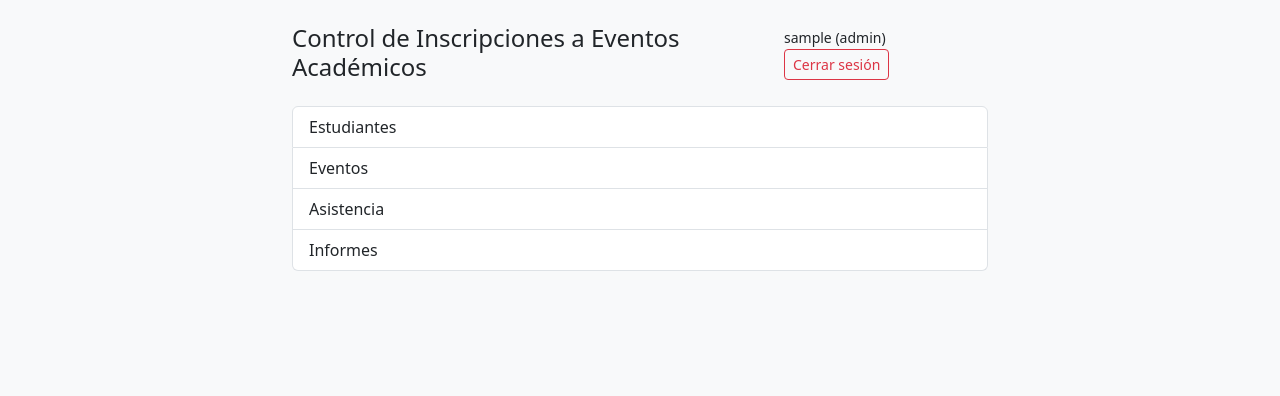
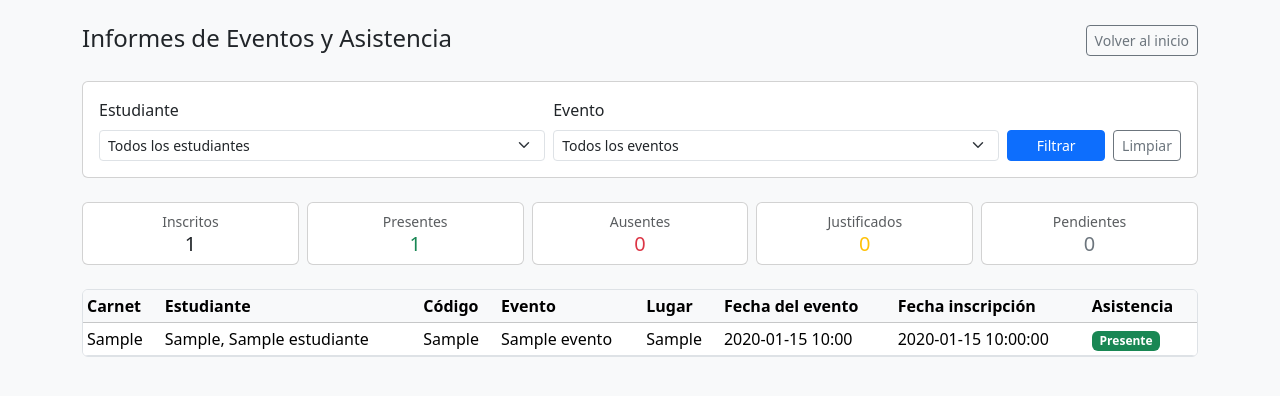
Before and after one commit to ralex1945/parcial, a PHP site: page /informes/index.php in a window 1280 px wide. Shown: the top 396 px of the page. Run offline with PHP 8.4, Linux system fonts and the light colour scheme; the visitor is signed in with stand-in values (Sample User, id 1); tables that the repository leaves empty hold one stand-in row (values such as "Sample post").

Commit message:
Configurar entorno local, proteger modulos y completar auth, asistencia e informes

```diff
--- a/auth/login.php
+++ b/auth/login.php
@@ -83,7 +83,7 @@ unset($_SESSION['auth_error'], $_SESSION['auth_ok']);
             <input type="hidden" name="opcion" value="login">
 
             <button type="submit">Ingresar</button>
-            <button type="button" style="margin-top: 10px; background: #6c757d;">Registrarse</button>
+            <button type="button" style="margin-top: 10px; background: #6c757d;" onclick="window.location.href='registro.php'">Registrarse</button>
         </form>
 
         <p><a href="../index.php">Volver al inicio</a></p>
--- /dev/null
+++ b/config/config.php
@@ -0,0 +1,11 @@
+<?php
+if (!defined('DB_HOST')) {
+    define('DB_HOST', 'localhost');
+    define('DB_NAME', 'eventos_academicos');
+    define('DB_USER', 'root');
+    define('DB_PASS', '');
+    define('DB_CHARSET', 'utf8mb4');
+    define('APP_TIMEZONE', 'America/El_Salvador');
+}
+
+date_default_timezone_set(APP_TIMEZONE);
--- a/config/db.php
+++ b/config/db.php
@@ -1,14 +1,16 @@
 <?php
-$host = 'localhost';
-$db   = 'eventos_academicos';
-$user = 'root';
-$pass = '';
+require_once __DIR__ . '/config.php';
 
 try {
-    $pdo = new PDO("mysql:host=$host;dbname=$db;charset=utf8mb4", $user, $pass, [
-        PDO::ATTR_ERRMODE => PDO::ERRMODE_EXCEPTION,
-        PDO::ATTR_DEFAULT_FETCH_MODE => PDO::FETCH_ASSOC,
-    ]);
+    $pdo = new PDO(
+        'mysql:host=' . DB_HOST . ';dbname=' . DB_NAME . ';charset=' . DB_CHARSET,
+        DB_USER,
+        DB_PASS,
+        [
+            PDO::ATTR_ERRMODE => PDO::ERRMODE_EXCEPTION,
+            PDO::ATTR_DEFAULT_FETCH_MODE => PDO::FETCH_ASSOC,
+        ]
+    );
 } catch (PDOException $e) {
     die('Error de conexión: ' . $e->getMessage());
 }
--- a/estudiantes/DAORegistroEstudiante.php
+++ b/estudiantes/DAORegistroEstudiante.php
@@ -1,4 +1,5 @@
 <?php
+require_once __DIR__ . '/../config/auth.php';
 header('Content-Type: application/json; charset=utf-8');
 
 function responder($codigo, $datos)
@@ -6,6 +7,10 @@ function responder($codigo, $datos)
     http_response_code($codigo);
     echo json_encode($datos, JSON_UNESCAPED_UNICODE);
     exit;
+}
+
+if (!esAdmin()) {
+    responder(403, ['ok' => false, 'mensaje' => 'No tienes permiso para registrar estudiantes.']);
 }
 
 function largoTexto($texto)
--- a/estudiantes/index.php
+++ b/estudiantes/index.php
@@ -1,3 +1,7 @@
+<?php
+require_once __DIR__ . '/../config/auth.php';
+requerirRol(['admin']);
+?>
 <!doctype html>
 <html lang="es">
 <head>
--- /dev/null
+++ b/eventos/index.php
@@ -0,0 +1,2 @@
+<?php
+require_once __DIR__ . '/eventos.php';
--- /dev/null
+++ b/informes/index.php
@@ -0,0 +1,243 @@
+<?php
+require_once __DIR__ . '/../config/auth.php';
+require_once __DIR__ . '/../config/db.php';
+
+requerirRol(['admin', 'estudiante']);
+
+$esAdmin = esAdmin();
+$estudianteActual = null;
+$registros = [];
+
+if ($esAdmin) {
+    $filtroEstudiante = isset($_GET['id_estudiante']) && ctype_digit($_GET['id_estudiante']) ? (int)$_GET['id_estudiante'] : 0;
+    $filtroEvento = isset($_GET['id_evento']) && ctype_digit($_GET['id_evento']) ? (int)$_GET['id_evento'] : 0;
+
+    $estudiantes = $pdo->query(
+        'SELECT id_estudiante, carnet, nombre, apellido FROM estudiante ORDER BY apellido, nombre'
+    )->fetchAll();
+
+    $eventos = $pdo->query(
+        'SELECT id_evento, codigo, nombre, fecha FROM evento ORDER BY fecha DESC, nombre'
+    )->fetchAll();
+
+    $sql = 'SELECT e.carnet, e.nombre AS est_nombre, e.apellido AS est_apellido,
+                   ev.codigo, ev.nombre AS ev_nombre, ev.lugar, ev.fecha AS ev_fecha, ev.hora AS ev_hora,
+                   i.fecha_inscripcion, a.estado AS asistencia_estado, a.fecha AS asistencia_fecha
+            FROM inscripcion i
+            INNER JOIN estudiante e ON e.id_estudiante = i.id_estudiante
+            INNER JOIN evento ev ON ev.id_evento = i.id_evento
+            LEFT JOIN asistencia a ON a.id_inscripcion = i.id_inscripcion
+            WHERE 1=1';
+    $params = [];
+
+    if ($filtroEstudiante > 0) {
+        $sql .= ' AND i.id_estudiante = ?';
+        $params[] = $filtroEstudiante;
+    }
+    if ($filtroEvento > 0) {
+        $sql .= ' AND i.id_evento = ?';
+        $params[] = $filtroEvento;
+    }
+
+    $sql .= ' ORDER BY ev.fecha DESC, ev.hora DESC, e.apellido, e.nombre';
+
+    $stmt = $pdo->prepare($sql);
+    $stmt->execute($params);
+    $registros = $stmt->fetchAll();
+} else {
+    $stmtEst = $pdo->prepare(
+        'SELECT id_estudiante, carnet, nombre, apellido
+         FROM estudiante
+         WHERE id_usuario = ?'
+    );
+    $stmtEst->execute([$_SESSION['id_usuario']]);
+    $estudianteActual = $stmtEst->fetch() ?: null;
+
+    if ($estudianteActual !== null) {
+        $stmt = $pdo->prepare(
+            'SELECT ev.codigo, ev.nombre AS ev_nombre, ev.lugar, ev.fecha AS ev_fecha, ev.hora AS ev_hora,
+                    i.fecha_inscripcion, a.estado AS asistencia_estado, a.fecha AS asistencia_fecha
+             FROM inscripcion i
+             INNER JOIN evento ev ON ev.id_evento = i.id_evento
+             LEFT JOIN asistencia a ON a.id_inscripcion = i.id_inscripcion
+             WHERE i.id_estudiante = ?
+             ORDER BY ev.fecha DESC, ev.hora DESC'
+        );
+        $stmt->execute([$estudianteActual['id_estudiante']]);
+        $registros = $stmt->fetchAll();
+    }
+}
+
+$totales = [
+    'total' => count($registros),
+    'presente' => 0,
+    'ausente' => 0,
+    'justificado' => 0,
+    'pendiente' => 0,
+];
+
+foreach ($registros as $fila) {
+    $estado = $fila['asistencia_estado'] ?? null;
+    if ($estado !== null && isset($totales[$estado])) {
+        $totales[$estado]++;
+    } else {
+        $totales['pendiente']++;
+    }
+}
+
+function badgeAsistencia(?string $estado): string
+{
+    return match ($estado) {
+        'presente' => '<span class="badge bg-success">Presente</span>',
+        'ausente' => '<span class="badge bg-danger">Ausente</span>',
+        'justificado' => '<span class="badge bg-warning text-dark">Justificado</span>',
+        default => '<span class="badge bg-secondary">Pendiente</span>',
+    };
+}
+?>
+<!DOCTYPE html>
+<html lang="es">
+<head>
+    <meta charset="UTF-8">
+    <meta name="viewport" content="width=device-width, initial-scale=1.0">
+    <title><?= $esAdmin ? 'Informes de Eventos y Asistencia' : 'Mis eventos y asistencia' ?></title>
+    <link rel="stylesheet" href="../assets/css/bootstrap.min.css">
+</head>
+<body class="bg-light">
+    <div class="container py-4">
+        <div class="d-flex justify-content-between align-items-center mb-4">
+            <div>
+                <h1 class="h4 mb-1"><?= $esAdmin ? 'Informes de Eventos y Asistencia' : 'Mis eventos y asistencia' ?></h1>
+                <?php if (!$esAdmin && $estudianteActual !== null): ?>
+                    <p class="text-muted small mb-0">
+                        <?= htmlspecialchars($estudianteActual['nombre'] . ' ' . $estudianteActual['apellido']) ?>
+                        (Carnet: <?= htmlspecialchars($estudianteActual['carnet']) ?>)
+                    </p>
+                <?php endif; ?>
+            </div>
+            <a href="../index.php" class="btn btn-outline-secondary btn-sm">Volver al inicio</a>
+        </div>
+
+        <?php if ($esAdmin): ?>
+            <form method="get" class="card card-body mb-4">
+                <div class="row g-2 align-items-end">
+                    <div class="col-md-5">
+                        <label for="id_estudiante" class="form-label form-label-sm">Estudiante</label>
+                        <select name="id_estudiante" id="id_estudiante" class="form-select form-select-sm">
+                            <option value="">Todos los estudiantes</option>
+                            <?php foreach ($estudiantes as $est): ?>
+                                <option value="<?= (int)$est['id_estudiante'] ?>" <?= $filtroEstudiante === (int)$est['id_estudiante'] ? 'selected' : '' ?>>
+                                    <?= htmlspecialchars($est['carnet'] . ' - ' . $est['apellido'] . ', ' . $est['nombre']) ?>
+                                </option>
+                            <?php endforeach; ?>
+                        </select>
+                    </div>
+                    <div class="col-md-5">
+                        <label for="id_evento" class="form-label form-label-sm">Evento</label>
+                        <select name="id_evento" id="id_evento" class="form-select form-select-sm">
+                            <option value="">Todos los eventos</option>
+                            <?php foreach ($eventos as $ev): ?>
+                                <option value="<?= (int)$ev['id_evento'] ?>" <?= $filtroEvento === (int)$ev['id_evento'] ? 'selected' : '' ?>>
+                                    <?= htmlspecialchars($ev['codigo'] . ' - ' . $ev['nombre'] . ' (' . $ev['fecha'] . ')') ?>
+                                </option>
+                            <?php endforeach; ?>
+                        </select>
+                    </div>
+                    <div class="col-md-2 d-flex gap-2">
+                        <button type="submit" class="btn btn-primary btn-sm w-100">Filtrar</button>
+                        <a href="index.php" class="btn btn-outline-secondary btn-sm">Limpiar</a>
+                    </div>
+                </div>
+            </form>
+        <?php endif; ?>
+
+        <div class="row g-2 mb-4">
+            <div class="col-6 col-md">
+                <div class="card text-center">
+                    <div class="card-body py-2">
+                        <div class="small text-muted">Inscritos</div>
+                        <div class="h5 mb-0"><?= $totales['total'] ?></div>
+                    </div>
+                </div>
+            </div>
+            <div class="col-6 col-md">
+                <div class="card text-center">
+                    <div class="card-body py-2">
+                        <div class="small text-muted">Presentes</div>
+                        <div class="h5 mb-0 text-success"><?= $totales['presente'] ?></div>
+                    </div>
+                </div>
+            </div>
+            <div class="col-6 col-md">
+                <div class="card text-center">
+                    <div class="card-body py-2">
+                        <div class="small text-muted">Ausentes</div>
+                        <div class="h5 mb-0 text-danger"><?= $totales['ausente'] ?></div>
+                    </div>
+                </div>
+            </div>
+            <div class="col-6 col-md">
+                <div class="card text-center">
+                    <div class="card-body py-2">
+                        <div class="small text-muted">Justificados</div>
+                        <div class="h5 mb-0 text-warning"><?= $totales['justificado'] ?></div>
+                    </div>
+                </div>
+            </div>
+            <div class="col-12 col-md">
+                <div class="card text-center">
+                    <div class="card-body py-2">
+                        <div class="small text-muted">Pendientes</div>
+                        <div class="h5 mb-0 text-secondary"><?= $totales['pendiente'] ?></div>
+                    </div>
+                </div>
+            </div>
+        </div>
+
+        <?php if (!$esAdmin && $estudianteActual === null): ?>
+            <div class="alert alert-warning">
+                No se encontró un perfil de estudiante asociado a tu usuario.
+            </div>
+        <?php elseif (empty($registros)): ?>
+            <div class="alert alert-info">
+                <?= $esAdmin ? 'No hay inscripciones registradas con los filtros seleccionados.' : 'Aún no te has inscrito a ningún evento.' ?>
+            </div>
+        <?php else: ?>
+            <div class="table-responsive bg-white rounded border">
+                <table class="table table-sm table-hover align-middle mb-0">
+                    <thead class="table-light">
+                        <tr>
+                            <?php if ($esAdmin): ?>
+                                <th>Carnet</th>
+                                <th>Estudiante</th>
+                            <?php endif; ?>
+                            <th>Código</th>
+                            <th>Evento</th>
+                            <th>Lugar</th>
+                            <th>Fecha del evento</th>
+                            <th>Fecha inscripción</th>
+                            <th>Asistencia</th>
+                        </tr>
+                    </thead>
+                    <tbody>
+                        <?php foreach ($registros as $fila): ?>
+                            <tr>
+                                <?php if ($esAdmin): ?>
+                                    <td><?= htmlspecialchars($fila['carnet']) ?></td>
+                                    <td><?= htmlspecialchars($fila['est_apellido'] . ', ' . $fila['est_nombre']) ?></td>
+                                <?php endif; ?>
+                                <td><?= htmlspecialchars($fila['codigo']) ?></td>
+                                <td><?= htmlspecialchars($fila['ev_nombre']) ?></td>
+                                <td><?= htmlspecialchars($fila['lugar']) ?></td>
+                                <td><?= htmlspecialchars($fila['ev_fecha'] . ' ' . substr($fila['ev_hora'], 0, 5)) ?></td>
+                                <td><?= htmlspecialchars($fila['fecha_inscripcion']) ?></td>
+                                <td><?= badgeAsistencia($fila['asistencia_estado'] ?? null) ?></td>
+                            </tr>
+                        <?php endforeach; ?>
+                    </tbody>
+                </table>
+            </div>
+        <?php endif; ?>
+    </div>
+</body>
+</html>
```
Also changed, not shown: asistencia/index.php (added, +160 -0 lines), auth/UsuarioDAO.php (+33 -0 lines), auth/controlador.php (+59 -0 lines), auth/registro.php (added, +106 -0 lines), config/conexion.php (+8 -5 lines).
